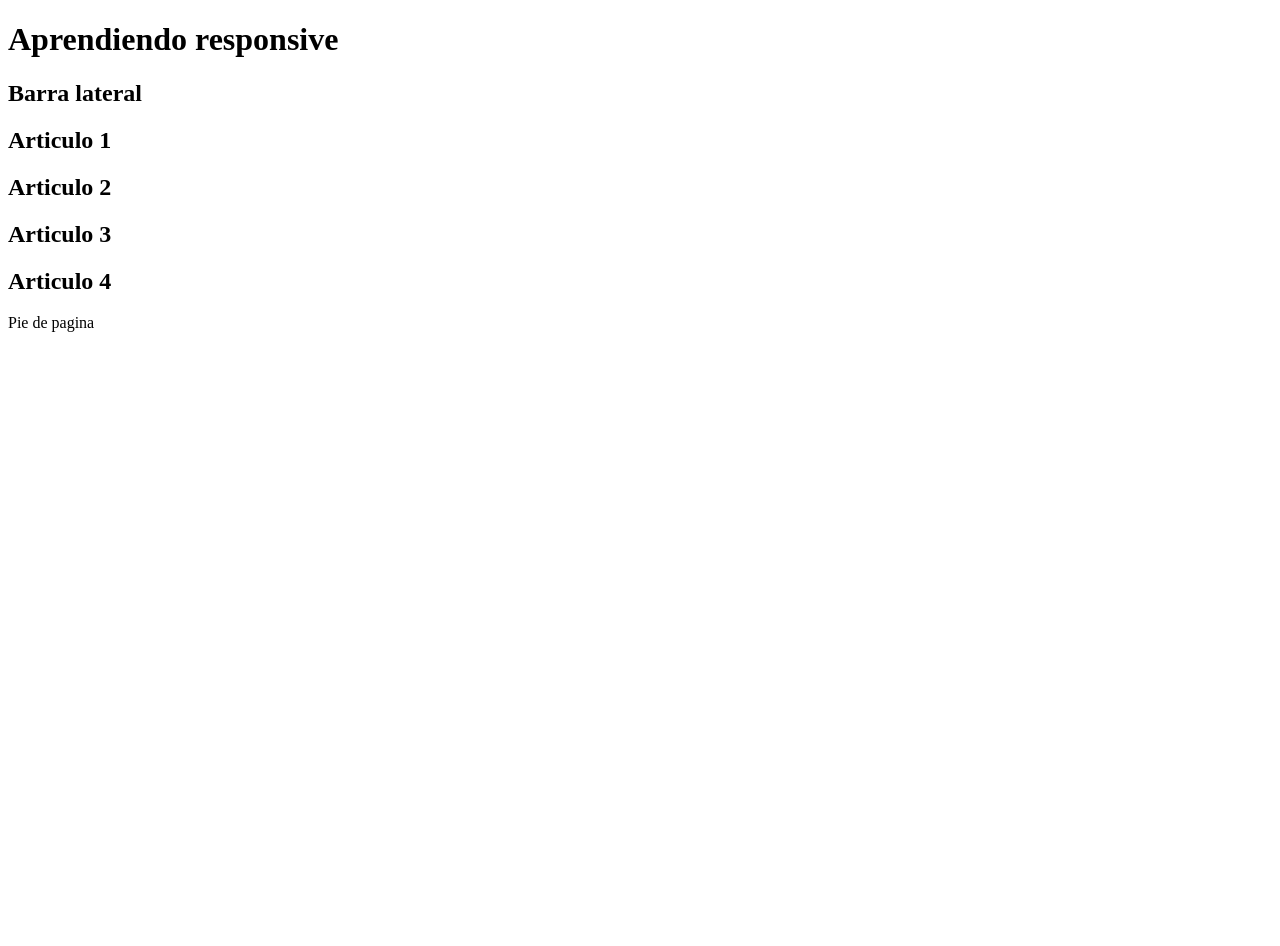
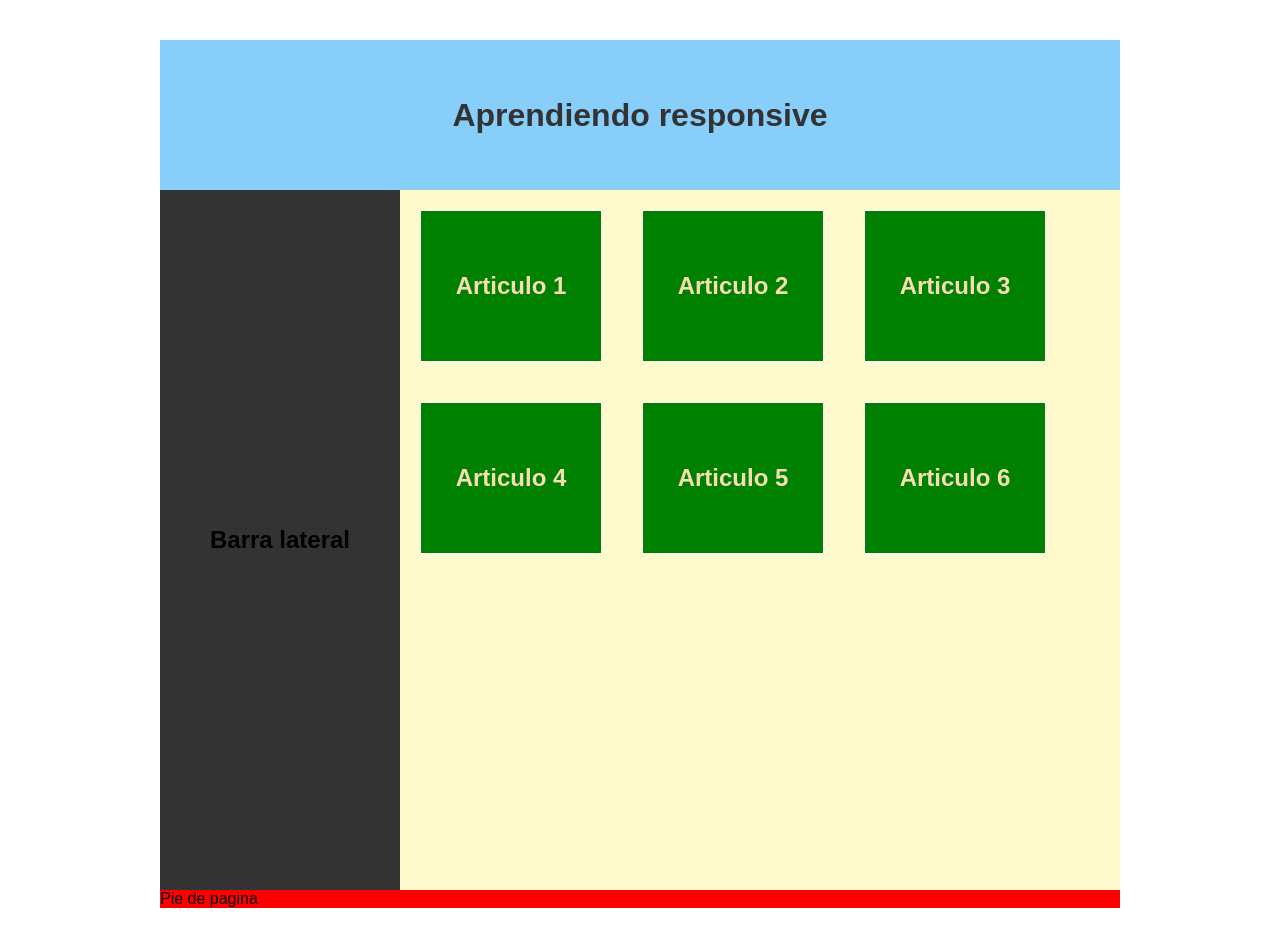
Before and after one commit to Rafadinho85/rafa85jogo-gmail.com, a plain HTML site: page index.html in a window 1280 px wide. Before the commit the page ends 800 px from the top, so only its background shows below. Drawn offline with Linux system fonts and the light colour scheme.

Commit message:
maquetacion por porcentajes

```diff
--- a/index.html
+++ b/index.html
@@ -29,9 +29,19 @@
             <article>
                 <h2>Articulo 4</h2>
             </article>
+            <article>
+                <h2>Articulo 5</h2>
+            </article>
+            <article>
+                <h2>Articulo 6</h2>
+            </article>
         </section>
+        <div class="clearfix">
+
+        </div>
         <footer>
             Pie de pagina
         </footer>
+
     </div>
 </body>
--- a/styles.css
+++ b/styles.css
@@ -0,0 +1,52 @@
+*{
+    margin: 0px;
+    padding: 0px;
+}
+.clearfix{
+    float: none;
+    clear: both;
+}
+#container{
+    width: 75%;
+    background-color: red;
+    margin: 0px auto;
+    font-family: Arial, Helvetica, sans-serif;
+    margin-top: 40px;
+    margin-bottom: 40px;
+}
+
+#header{
+    width: 100%;
+    height: 150px;
+    background-color: lightskyblue;
+    color: #333333;
+    line-height: 150px;
+    text-align: center;
+}
+aside{
+    width: 25%;
+    float: left;
+    min-height: 700px;
+    background-color: #333333;
+    text-align: center;
+    line-height: 700px;
+}
+#articles{
+    width: 75%;
+    float: left;
+    height: 700px;
+    background-color: lemonchiffon;
+
+}
+#articles article{
+    width: 25%;
+    height: 150px;
+    background-color: green;
+    border: 1px solid white;
+    margin: 20px;
+    color: wheat;
+    text-align: center;
+    line-height: 150px;
+    float: left;
+
+}
```
